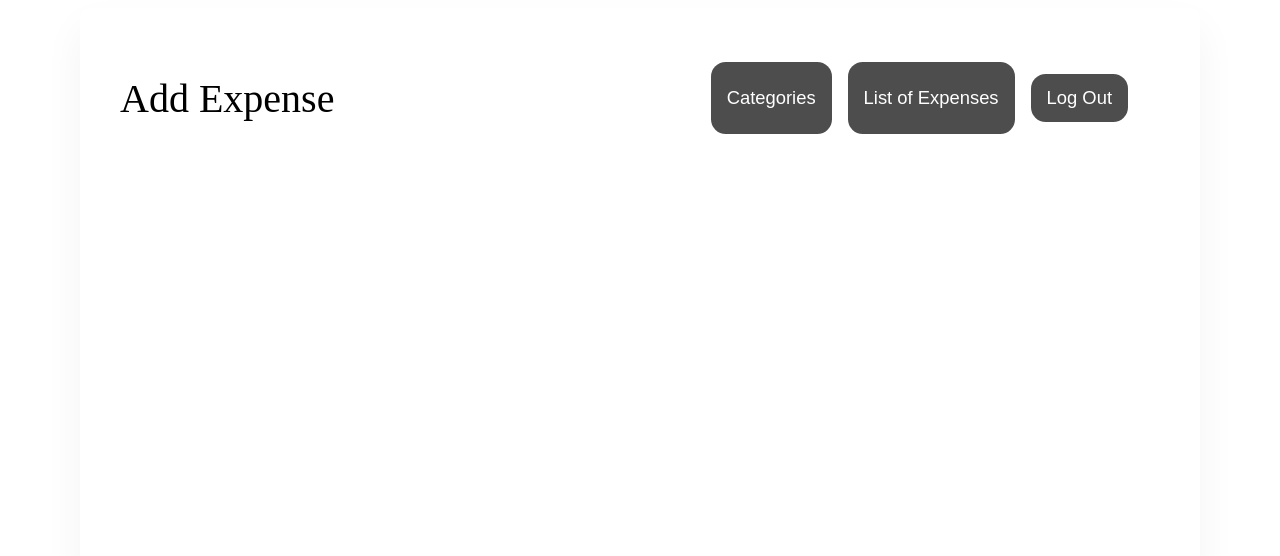
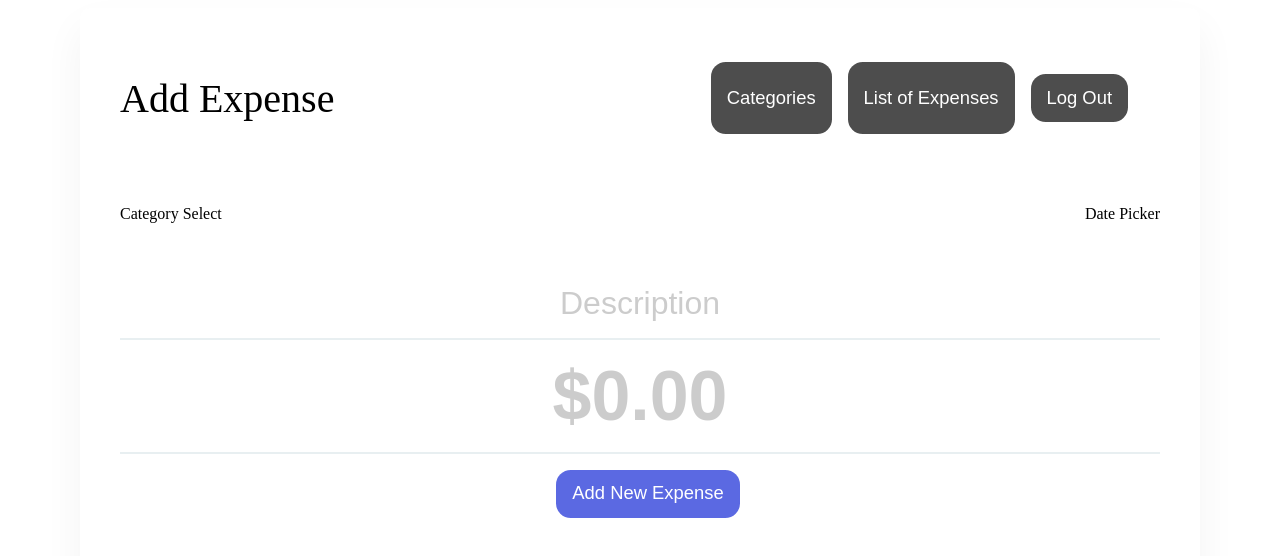
Before and after one commit to Ludwig-a11/expenseRecordApp, a React (Vite) app: page / in a window 1280 px wide. Shown: the top 556 px of the page. Built offline with nearby package versions, Linux system fonts and the light colour scheme; no server answers; sample sign-in values are in the browser's storage.

Commit message:
ExpenseForm

```diff
--- a/src/App.jsx
+++ b/src/App.jsx
@@ -8,6 +8,7 @@ import {
 } from "./elements/Header";
 import Button from "./elements/Button";
 import LogOutButton from "./components/LogOutButton";
+import ExpenseForm from "./components/ExpenseForm";
 
 function App() {
   return (
@@ -26,6 +27,7 @@ function App() {
           </ButtonsContainer>
         </HeaderContainer>
       </Header>
+      <ExpenseForm />
     </>
   );
 }
--- /dev/null
+++ b/src/components/ExpenseForm.jsx
@@ -0,0 +1,75 @@
+import { useState } from "react";
+import {
+  FilterContainer,
+  Form,
+  Input,
+  BigInput,
+  ButtonContainer,
+} from "./../elements/FormElements";
+import Button from "./../elements/Button";
+
+const ExpenseForm = () => {
+
+    const [inputDescription, setInputDescription] = useState('');
+    const [inputAmount, setInputAmount] = useState('');
+
+    const handleChange = (e) => {
+    if (e.target.name === 'description') {
+        setInputDescription(e.target.value);
+    } else if (e.target.name === 'amount') {
+
+        let value = e.target.value;
+
+        // Elimina todo lo que no sea número o punto
+        value = value.replace(/[^0-9.]/g, '');
+
+        // Permite solo un punto decimal
+        const parts = value.split('.');
+        if (parts.length > 2) {
+            value = parts[0] + '.' + parts.slice(1).join('');
+        }
+
+        // Limita a 2 decimales
+        if (value.includes('.')) {
+            const [integer, decimal] = value.split('.');
+            value = integer + '.' + decimal.slice(0, 2);
+        }
+
+        setInputAmount(value);
+    }
+};
+
+  return (
+    <Form>
+      <FilterContainer>
+        <p>Category Select</p>
+        <p>Date Picker</p>
+      </FilterContainer>
+      <div>
+        <Input
+            type="text"
+            name="description"
+            id="description"
+            placeholder="Description"
+            value={inputDescription}
+            onChange={handleChange}
+        />
+        <BigInput
+            type="text"
+            name="amount"
+            id="amount"
+            placeholder="$0.00"
+            value={inputAmount}
+            onChange={handleChange}
+        />
+      </div>
+      <ButtonContainer>
+        <Button as="button" primario type="submit">
+            Add New Expense
+        </Button>
+      </ButtonContainer>
+    </Form>
+  );
+};
+
+export default ExpenseForm;
```
